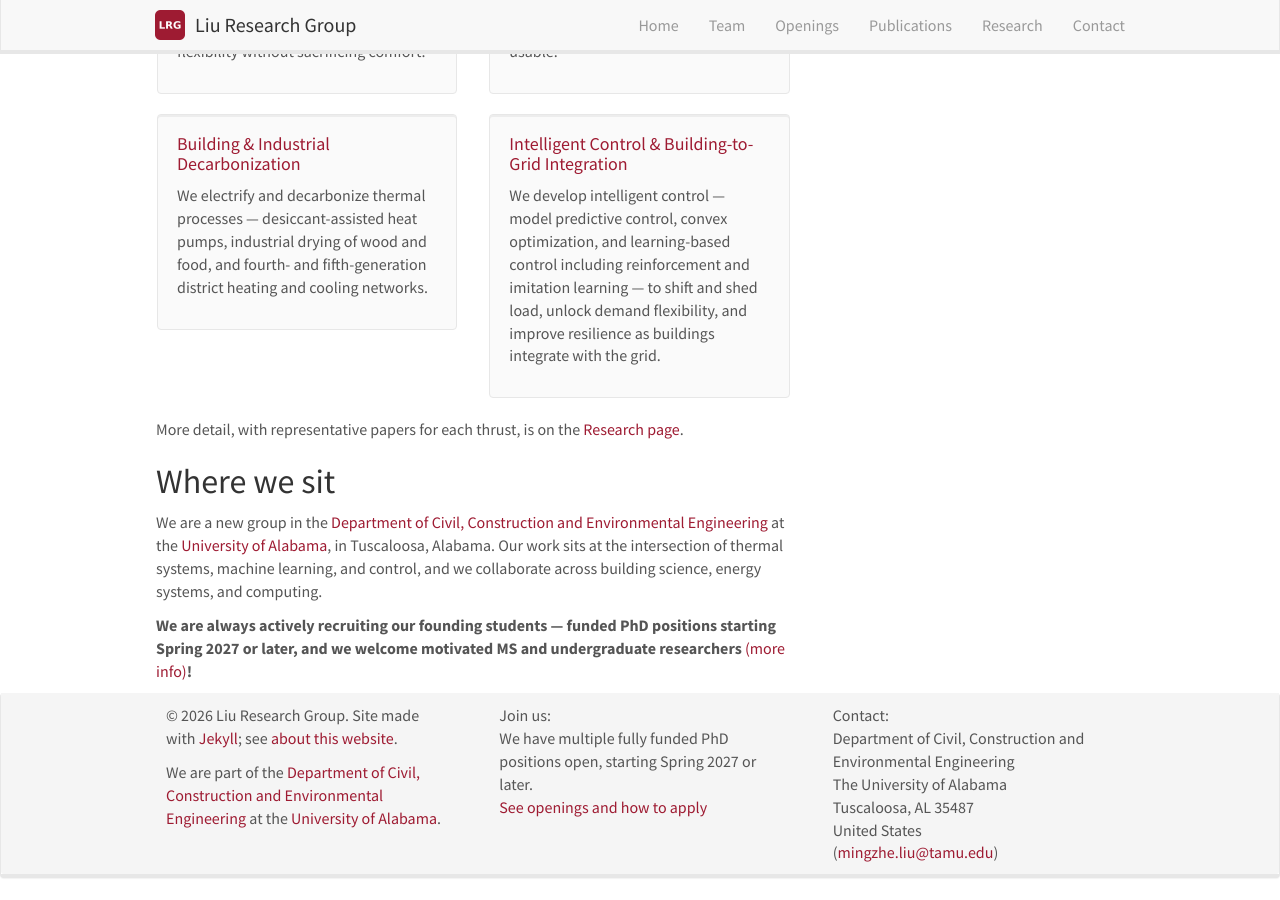
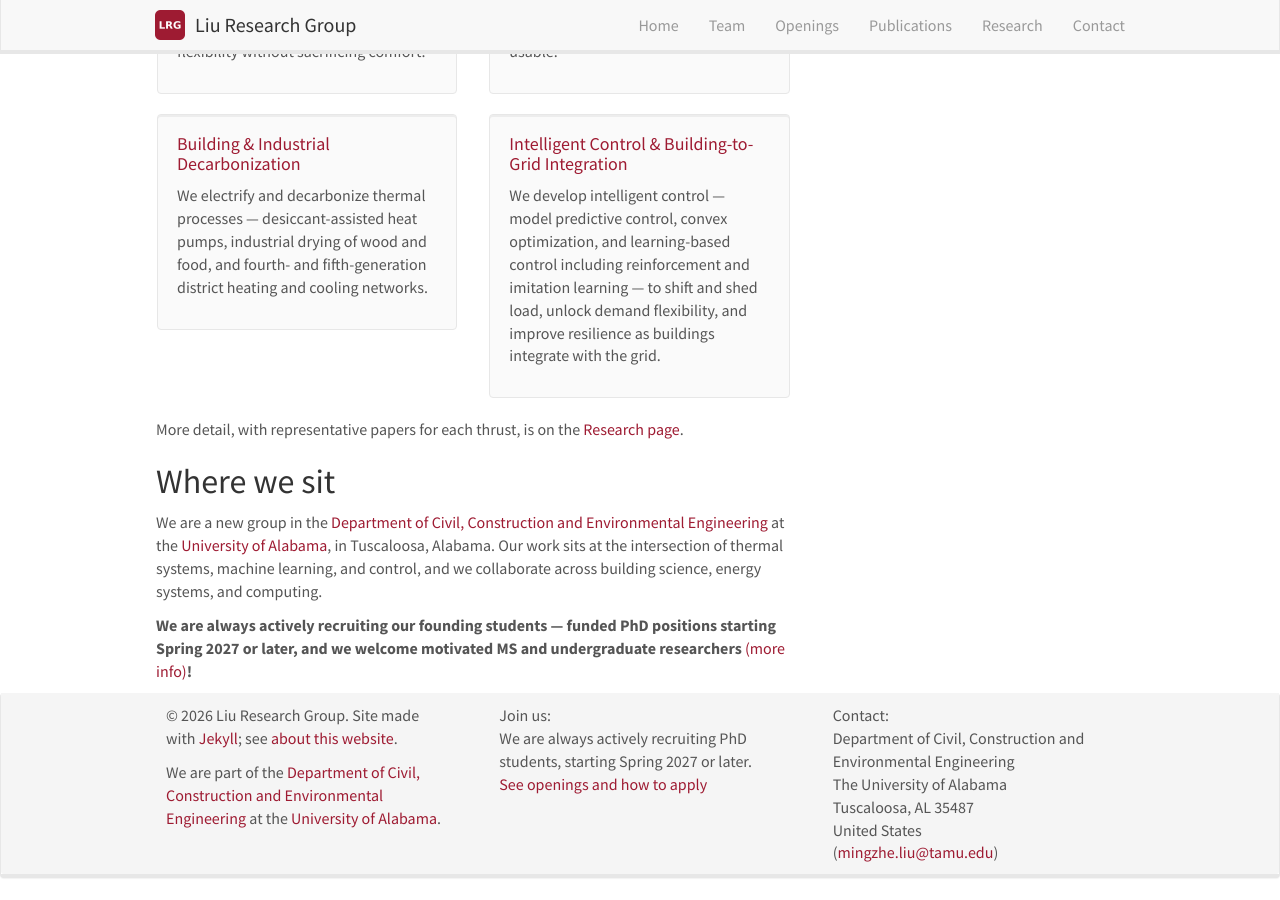
Before and after one commit to liu-research-group/liu-research-group.github.io, a Jekyll site: the page built from _pages/home.md, in a window 1280 px wide and 900 px high, scrolled down 599 px. Built offline with Jekyll 4.4.1, drawn with Linux system fonts in a browser that asks for light colours; nearby versions of some CDN libraries.

Commit message:
content: sweep the recruiting wording from the footer too
The previous commit changed openings, team and home but missed
_includes/footer.html, which carried the same 'multiple fully funded PhD
positions' line on every page of the site. My sweep had grepped _pages/ and
_data/ only; a repo-wide git grep now shows 0 occurrences.

The word still appears four times on /publications/, inside the title of
'Development of distributed multiple-source and multiple-use heat pump
system', which is legitimate content, and eleven times in Bootstrap's compiled
CSS.

```diff
--- a/_includes/footer.html
+++ b/_includes/footer.html
@@ -10,7 +10,7 @@
 		</div>
 		<div class="col-sm-4">
 		  Join us:<br />
-		  We have multiple fully funded PhD positions open, starting Spring 2027 or later.<br />
+		  We are always actively recruiting PhD students, starting Spring 2027 or later.<br />
 		  <a href="{{ site.url }}{{ site.baseurl }}/openings">See openings and how to apply</a>
 		</div>
 		<div class="col-sm-4">
```
